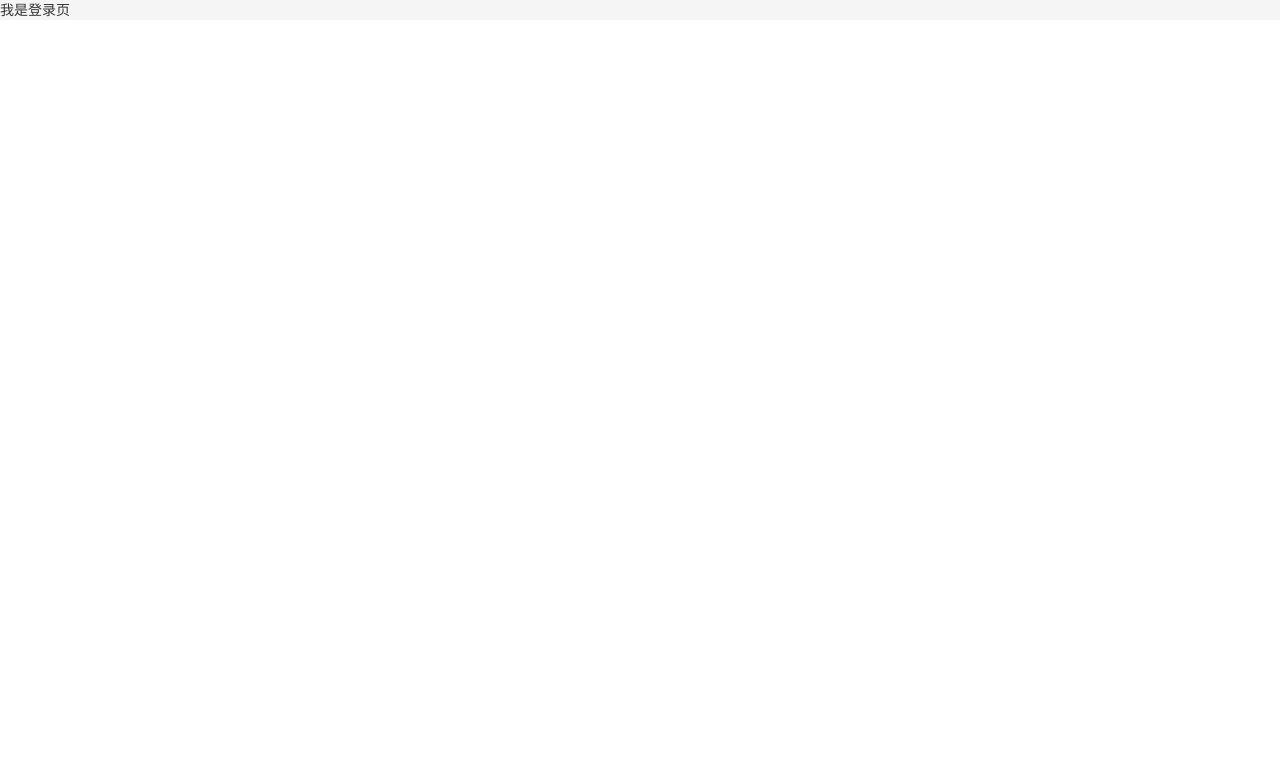
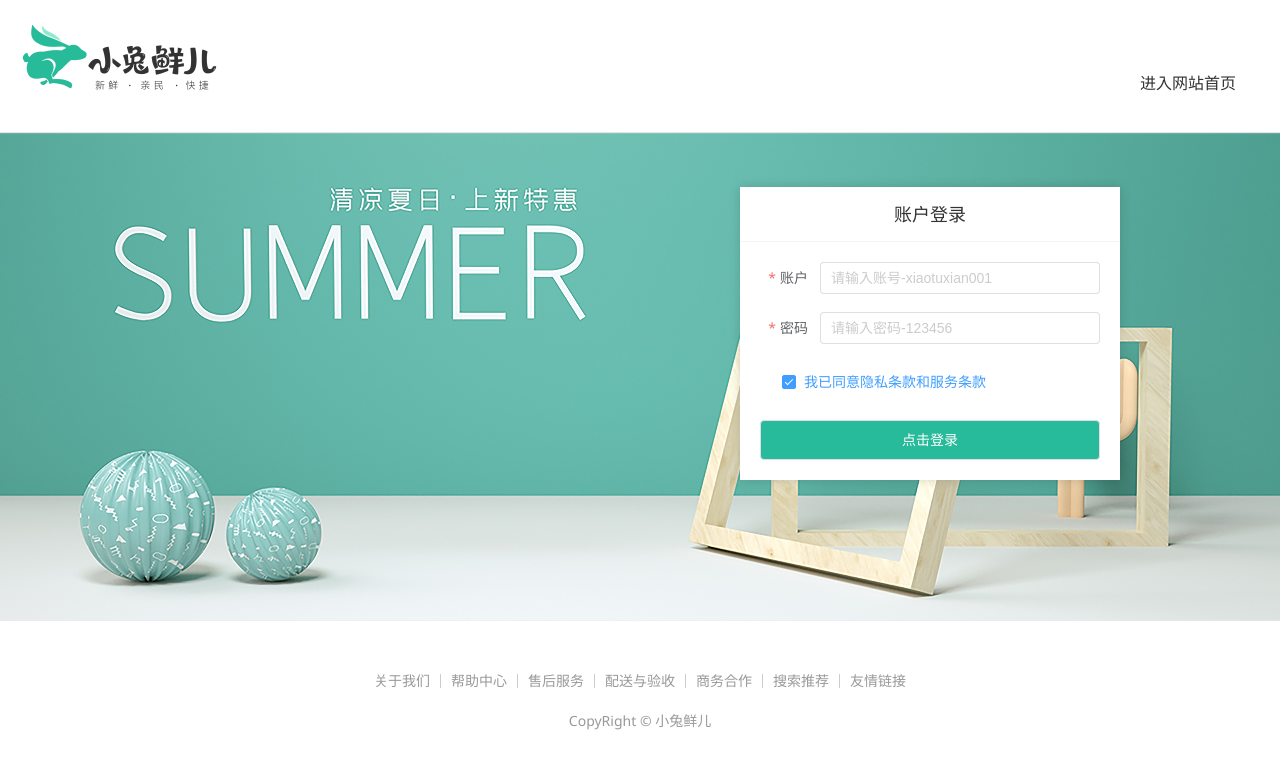
Before and after one commit to textxin886/vue-shopping3, a Vue app: page /login in a window 1280 px wide. Shown: the top 768 px of the page. Built offline with nearby package versions, Linux system fonts and the light colour scheme; a small style sheet from the web is missing.

Commit message:
登录配置

```diff
--- /dev/null
+++ b/src/apis/user.js
@@ -0,0 +1,12 @@
+import request from '@/utils/http'
+// 封装和用户相关的接口函数
+export const loginAPI = ({account,password}) => {
+  return request({
+    url: '/login',
+    method: 'POST',
+    data: {
+        account,
+        password,
+    }
+    })
+}
--- /dev/null
+++ b/src/components/index.js
@@ -0,0 +1,10 @@
+//把components中所有的组件进行全局化注册
+import  imageView  from './imageView/index.vue'
+import  Sku  from './XtxSku/index.vue'
+export const componentPlugin = {
+    install(app) {//是 Vue 插件的核心方法。当使用 app.use(componentPlugin) 注册插件时，Vue 会自动调用这个 install 方法。
+        //app.component('组件名称', 组件的配置对象)
+        // 全局注册组件-这样使用时候就不需要import 了
+        app.component('XtximageView', imageView)
+        app.component('XtxSku', Sku)
+    }}
--- a/src/main.js
+++ b/src/main.js
@@ -7,11 +7,12 @@
 import router from './router'
 //引入懒人加载指令插件并注册
 import { lazyLoad } from '@/directives/index.js'
-
-
+//引入全局组件插件
+import {componentPlugin} from '@/components/index.js'//导入全局组件
 const app = createApp(App)
 
 app.use(createPinia())
 app.use(router)
 app.use(lazyLoad)
+app.use(componentPlugin) //注册全局组件
 app.mount('#app')
--- a/src/utils/http.js
+++ b/src/utils/http.js
@@ -1,4 +1,6 @@
 // axios 基础的封装
+import 'element-plus/theme-chalk/el-message.css'//提示组件
+import { ElMessage } from 'element-plus'
 import axios from 'axios';
 //axios.create的作用是创建一个新的axios实例，
 // 这个实例可以有自己的配置和拦截器等，互不影响
@@ -31,6 +33,12 @@
         return response.data;
     },
     (error) => {
+        //错误提示
+        // console.log('响应错误', error.response)
+        ElMessage({
+            message: error.response.data.message || '请求失败',
+            type: 'warning',
+        })
         // 对响应错误做点什么
         return Promise.reject(error);
     }
--- a/src/views/home/components/HomeHot.vue
+++ b/src/views/home/components/HomeHot.vue
@@ -19,7 +19,7 @@
     <HomePanel title="人气推荐" subTitle="人气爆款 不容错过">
         <ul class="goods-list">
           <li v-for="item in newList" :key="item.id">
-            <RouterLink :to="`/detail/${item.id}`">
+            <RouterLink to="/">
               <img v-img-lazy="item.picture" alt="">
               <!-- 图片懒加载- -->
               <p class="name">{{ item.title }}</p>
--- a/src/views/home/components/HomeNew.vue
+++ b/src/views/home/components/HomeNew.vue
@@ -18,11 +18,12 @@
     <HomePanel title="新品推荐" subTitle="新鲜出炉 品质管理">
         <ul class="goods-list">
     <li v-for="item in newList" :key="item.id">
-      <RouterLink :to="`/detail/${item.id}`" class="goods-item">
-        <img :src="item.picture" alt="" />
-        <p class="name">{{ item.name }}</p>
-        <p class="price">&yen;{{ item.price }}</p>
-      </RouterLink>
+      <RouterLink :to="`/detail/${item.id}`">
+          <img :src="item.picture" alt="" />
+          <p class="name">{{ item.name }}</p>
+          <p class="price">&yen;{{ item.price }}</p>
+        </RouterLink>
+
     </li>
   </ul>
 </HomePanel>
--- a/src/views/login/index.vue
+++ b/src/views/login/index.vue
@@ -1,13 +1,359 @@
+<!-- 登录 -->
+<script setup>
+//表单效验（账号密码）
+import { ref } from 'vue'
+import {loginAPI} from '@/apis/user'
+import 'element-plus/theme-chalk/el-message.css'//提示组件
+import { useRouter } from 'vue-router'//获取路由参数
+import { ElMessage } from 'element-plus'
+const form = ref(
+    {
+        account: '',
+        password: '',
+        agree:true
+    }
+)
+// 2.准备规则对象
+const rules={
+    account:[
+        //required是否必填，message提示信息，trigger触发方式，是blur是失去焦点，change是值改变
+        {required:true,message:'请输入账号',trigger:'blur'}
+    ],
+    password:[
+        {required:true,message:'请输入密码',trigger:'blur'},
+        {min:6,max:14,message:'密码长度在6-14位之间',trigger:'blur'}
+    ],
+    agree:[
+       {
+         validator: (rule, value, callback) => {
+
+            if (value) {
+              callback()
+            } else {
+              callback(new Error('请同意隐私条款和服务条款'))
+            }
+         }
+       }
+    ]
+}
+
+//3.获取form实例
+const formRef =ref(null)
+//4.获取路由参数
+const router = useRouter()
+console.log(router);
+
+//登录按钮事件
+const login = () => {
+  const { account, password } = form.value; // 数据解构
+
+  // console.log(formRef.value.validate());
+    // Element UI 表单组件提供的内置方法 validate() 用于验证表单数据是否符合规则。
+    formRef.value.validate(async (valid) => {
+      // valid是所有表单通过效验返回true，未通过返回false
+      if (valid) {
+        //表单效验提供
+        // 发送登录请求
+        const res = await loginAPI({account,password})
+        // console.log(res);
+        //提示用户
+        ElMessage({type:'success', message: '登录成功！'})
+        // 2.跳转到首页
+        router.replace({path:'/'}) //replace是替换当前（/login）路由
+      }
+    })
+
+}
+</script>
+
+
 <template>
-    <div>
-我是登录页
-    </div>
+  <div>
+    <header class="login-header">
+      <div class="container m-top-20">
+        <h1 class="logo">
+          <RouterLink to="/">小兔鲜</RouterLink>
+        </h1>
+        <RouterLink class="entry" to="/">
+          进入网站首页
+          <i class="iconfont icon-angle-right"></i>
+          <i class="iconfont icon-angle-right"></i>
+        </RouterLink>
+      </div>
+    </header>
+    <section class="login-section">
+      <div class="wrapper">
+        <nav>
+          <a href="javascript:;">账户登录</a>
+        </nav>
+        <div class="account-box">
+          <div class="form">
+            <!-- ref是ref 可以访问 <el-form> 组件的所有方法和属性，无需通过事件或 props 传递。 -->
+            <el-form ref="formRef" :model="form" :rules="rules" label-position="right" label-width="60px"
+              status-icon>
+              <!-- prop是...account是绑定的规则 -->
+              <el-form-item prop="account" label="账户">
+                <el-input v-model="form.account" placeholder="请输入账号-xiaotuxian001" clearable />
+                  <template #prepend>
+                    <i class="iconfont icon-user"></i>
+                  </template>
+              </el-form-item>
+              <el-form-item prop="password" label="密码">
+                <el-input v-model="form.password" placeholder="请输入密码-123456" clearable/>
+              </el-form-item>
+              <el-form-item label-width="22px" prop="agree">
+                <el-checkbox  size="large" v-model="form.agree">
+                  我已同意隐私条款和服务条款
+                </el-checkbox>
+              </el-form-item>
+              <el-button size="large" class="subBtn" @click="login">点击登录</el-button>
+            </el-form>
+          </div>
+        </div>
+      </div>
+    </section>
+
+    <footer class="login-footer">
+      <div class="container">
+        <p>
+          <a href="javascript:;">关于我们</a>
+          <a href="javascript:;">帮助中心</a>
+          <a href="javascript:;">售后服务</a>
+          <a href="javascript:;">配送与验收</a>
+          <a href="javascript:;">商务合作</a>
+          <a href="javascript:;">搜索推荐</a>
+          <a href="javascript:;">友情链接</a>
+        </p>
+        <p>CopyRight &copy; 小兔鲜儿</p>
+      </div>
+    </footer>
+  </div>
 </template>
 
-<script setup lang="ts">
+<style scoped lang='scss'>
+.login-header {
+  background: #fff;
+  border-bottom: 1px solid #e4e4e4;
 
-</script>
+  .container {
+    display: flex;
+    align-items: flex-end;
+    justify-content: space-between;
+  }
 
-<style scoped>
+  .logo {
+    width: 200px;
 
+    a {
+      display: block;
+      height: 132px;
+      width: 100%;
+      text-indent: -9999px;
+      background: url("@/assets/images/logo.png") no-repeat center 18px / contain;
+    }
+  }
+
+  .sub {
+    flex: 1;
+    font-size: 24px;
+    font-weight: normal;
+    margin-bottom: 38px;
+    margin-left: 20px;
+    color: #666;
+  }
+
+  .entry {
+    width: 120px;
+    margin-bottom: 38px;
+    font-size: 16px;
+
+    i {
+      font-size: 14px;
+      color: $xtxColor;
+      letter-spacing: -5px;
+    }
+  }
+}
+
+.login-section {
+  background: url('@/assets/images/login-bg.png') no-repeat center / cover;
+  height: 488px;
+  position: relative;
+
+  .wrapper {
+    width: 380px;
+    background: #fff;
+    position: absolute;
+    left: 50%;
+    top: 54px;
+    transform: translate3d(100px, 0, 0);
+    box-shadow: 0 0 10px rgba(0, 0, 0, 0.15);
+
+    nav {
+      font-size: 14px;
+      height: 55px;
+      margin-bottom: 20px;
+      border-bottom: 1px solid #f5f5f5;
+      display: flex;
+      padding: 0 40px;
+      text-align: right;
+      align-items: center;
+
+      a {
+        flex: 1;
+        line-height: 1;
+        display: inline-block;
+        font-size: 18px;
+        position: relative;
+        text-align: center;
+      }
+    }
+  }
+}
+
+.login-footer {
+  padding: 30px 0 50px;
+  background: #fff;
+
+  p {
+    text-align: center;
+    color: #999;
+    padding-top: 20px;
+
+    a {
+      line-height: 1;
+      padding: 0 10px;
+      color: #999;
+      display: inline-block;
+
+      ~a {
+        border-left: 1px solid #ccc;
+      }
+    }
+  }
+}
+
+.account-box {
+  .toggle {
+    padding: 15px 40px;
+    text-align: right;
+
+    a {
+      color: $xtxColor;
+
+      i {
+        font-size: 14px;
+      }
+    }
+  }
+
+  .form {
+    padding: 0 20px 20px 20px;
+
+    &-item {
+      margin-bottom: 28px;
+
+      .input {
+        position: relative;
+        height: 36px;
+
+        >i {
+          width: 34px;
+          height: 34px;
+          background: #cfcdcd;
+          color: #fff;
+          position: absolute;
+          left: 1px;
+          top: 1px;
+          text-align: center;
+          line-height: 34px;
+          font-size: 18px;
+        }
+
+        input {
+          padding-left: 44px;
+          border: 1px solid #cfcdcd;
+          height: 36px;
+          line-height: 36px;
+          width: 100%;
+
+          &.error {
+            border-color: $priceColor;
+          }
+
+          &.active,
+          &:focus {
+            border-color: $xtxColor;
+          }
+        }
+
+        .code {
+          position: absolute;
+          right: 1px;
+          top: 1px;
+          text-align: center;
+          line-height: 34px;
+          font-size: 14px;
+          background: #f5f5f5;
+          color: #666;
+          width: 90px;
+          height: 34px;
+          cursor: pointer;
+        }
+      }
+
+      >.error {
+        position: absolute;
+        font-size: 12px;
+        line-height: 28px;
+        color: $priceColor;
+
+        i {
+          font-size: 14px;
+          margin-right: 2px;
+        }
+      }
+    }
+
+    .agree {
+      a {
+        color: #069;
+      }
+    }
+
+    .btn {
+      display: block;
+      width: 100%;
+      height: 40px;
+      color: #fff;
+      text-align: center;
+      line-height: 40px;
+      background: $xtxColor;
+
+      &.disabled {
+        background: #cfcdcd;
+      }
+    }
+  }
+
+  .action {
+    padding: 20px 40px;
+    display: flex;
+    justify-content: space-between;
+    align-items: center;
+
+    .url {
+      a {
+        color: #999;
+        margin-left: 10px;
+      }
+    }
+  }
+}
+
+.subBtn {
+  background: $xtxColor;
+  width: 100%;
+  color: #fff;
+}
 </style>
```
Also changed, not shown: src/views/Detail/index.vue (+4 -3 lines), src/views/layout/components/LayoutNav.vue (+8 -2 lines), src/stores/user.js (added).
